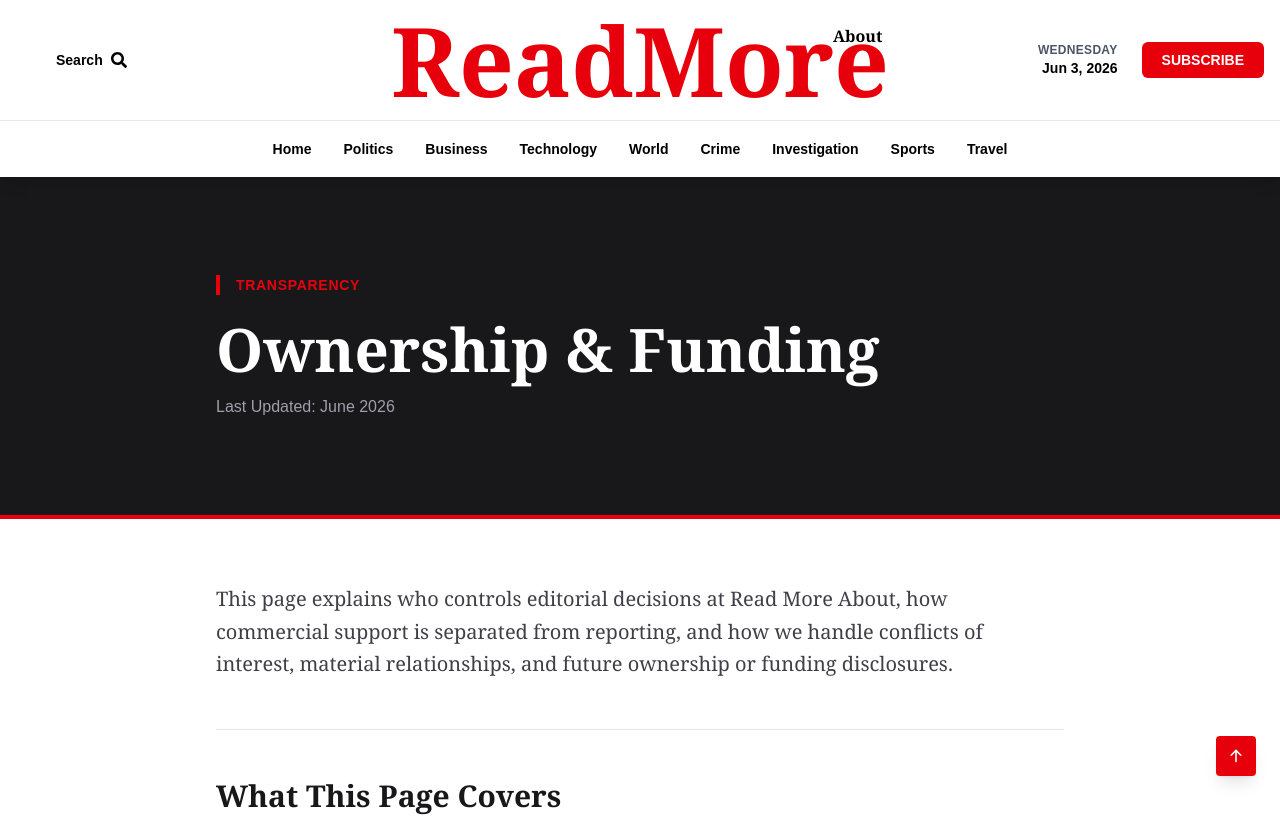
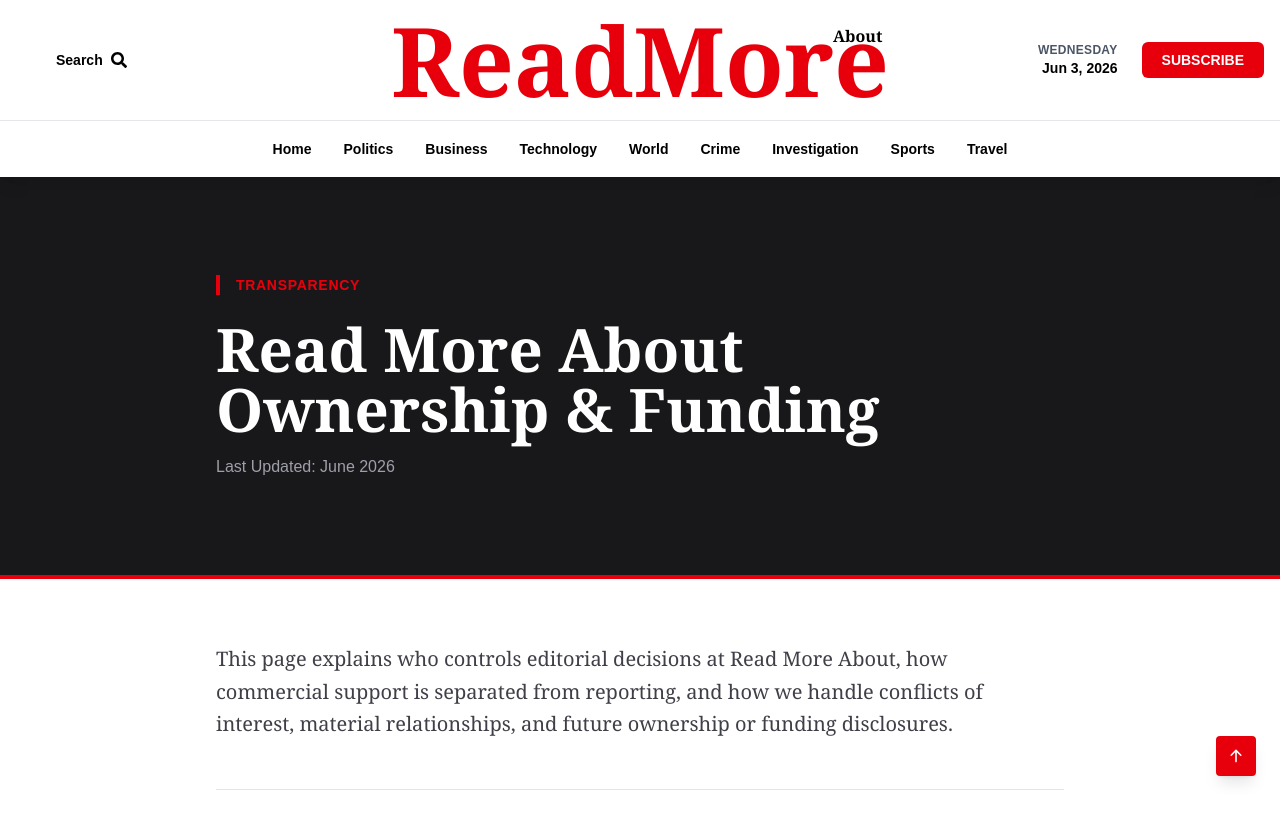
Before and after one commit to maisonatelier52-ux/read-more-about, a Next.js app: page /ownership-and-funding in a window 1280 px wide. Shown: the top 817 px of the page. Built offline with nearby package versions, Linux system fonts and the light colour scheme.

Commit message:
solve the seo issue of ownership and funding

```diff
--- a/app/ownership-and-funding/page.jsx
+++ b/app/ownership-and-funding/page.jsx
@@ -4,9 +4,9 @@ const SITE_URL = "https://www.read-more-about.com";
 const SITE_NAME = "Read More About";
 
 export const metadata = {
-  title: "Ownership & Funding — Read More About",
+  title: "Ownership & Funding | Read More About",
   description:
-    "Who controls editorial decisions at Read More About, how the publication is funded, and how we handle conflicts of interest and commercial relationships.",
+    "Learn about Read More About ownership, newsroom funding, editorial independence, and transparency standards.",
   keywords: [
     "ownership and funding",
     "read more about ownership",
@@ -19,8 +19,8 @@ export const metadata = {
   ],
   alternates: { canonical: `${SITE_URL}/ownership-and-funding` },
   openGraph: {
-    title: "Ownership & Funding — Read More About",
-    description: "Transparency about who owns and funds Read More About and how that affects editorial decisions.",
+    title: "Ownership & Funding | Read More About",
+    description: "Learn about Read More About ownership, newsroom funding, editorial independence, and transparency standards.",
     url: `${SITE_URL}/ownership-and-funding`,
     type: "website",
     siteName: SITE_NAME,
@@ -28,8 +28,8 @@ export const metadata = {
   },
   twitter: {
     card: "summary_large_image",
-    title: "Ownership & Funding — Read More About",
-    description: "Transparency about who owns and funds Read More About.",
+    title: "Ownership & Funding | Read More About",
+    description: "Learn about Read More About ownership, newsroom funding, editorial independence, and transparency standards.",
     images: [`${SITE_URL}/images/read-more-about-logo.webp`],
   },
   robots: { index: true, follow: true },
@@ -41,7 +41,7 @@ export default function OwnershipAndFunding() {
   const jsonLd = {
     "@context": "https://schema.org",
     "@type": "WebPage",
-    "name": "Ownership & Funding — Read More About",
+    "name": "Ownership & Funding | Read More About",
     "url": `${SITE_URL}/ownership-and-funding`,
     "description": "Transparency disclosure about the ownership, funding, and commercial relationships of Read More About.",
     "publisher": {
@@ -69,9 +69,12 @@ export default function OwnershipAndFunding() {
       <script type="application/ld+json" dangerouslySetInnerHTML={{ __html: JSON.stringify(breadcrumbLd) }} />
 
       <div className="min-h-screen bg-white">
+        {/* SEO hidden content - no H1 tags here */}
         <div className="sr-only">
-          <h1>Ownership and Funding — Read More About</h1>
-          <p>This page explains who controls editorial decisions at Read More About, how commercial support works, and how the newsroom handles conflicts of interest.</p>
+          <p>
+            Read More About ownership and funding policy explains editorial independence,
+            commercial relationships, sponsorship transparency, and newsroom funding standards.
+          </p>
         </div>
 
         {/* Hero */}
@@ -81,7 +84,7 @@ export default function OwnershipAndFunding() {
               <p className="text-red-600 font-semibold tracking-wider text-sm uppercase">Transparency</p>
             </div>
             <h1 className="text-5xl md:text-6xl font-bold mb-4" style={{ fontFamily: 'Georgia, serif' }}>
-              Ownership &amp; Funding
+              Read More About Ownership &amp; Funding
             </h1>
             <p className="text-zinc-400 text-base">Last Updated: {lastUpdated}</p>
           </div>
@@ -202,7 +205,13 @@ export default function OwnershipAndFunding() {
               Paid content, sponsored features, affiliate relationships, and other commercial material
               are labeled clearly enough that a reader does not have to guess whether they are reading
               journalism or advertising. For details, see our{' '}
-              <a href="/advertising-policy" className="text-red-600 underline hover:text-red-700">Advertising Policy</a>.
+              <a
+                href="/advertising-policy"
+                title="Read our Advertising Policy"
+                className="text-red-600 underline hover:text-red-700"
+              >
+                Advertising Policy
+              </a>.
             </p>
           </section>
 
@@ -248,13 +257,21 @@ export default function OwnershipAndFunding() {
             <div className="space-y-3 text-sm">
               <div>
                 <p className="text-zinc-500 uppercase tracking-wider text-xs font-semibold mb-1">Editorial</p>
-                <a href="mailto:editorial@read-more-about.com" className="text-red-600 hover:underline">
+                <a
+                  href="mailto:editorial@read-more-about.com"
+                  title="Contact the Read More About editorial team"
+                  className="text-red-600 hover:underline"
+                >
                   editorial@read-more-about.com
                 </a>
               </div>
               <div>
                 <p className="text-zinc-500 uppercase tracking-wider text-xs font-semibold mb-1">Corrections and Transparency</p>
-                <a href="mailto:corrections@read-more-about.com" className="text-red-600 hover:underline">
+                <a
+                  href="mailto:corrections@read-more-about.com"
+                  title="Submit corrections or transparency concerns to Read More About"
+                  className="text-red-600 hover:underline"
+                >
                   corrections@read-more-about.com
                 </a>
               </div>
```
